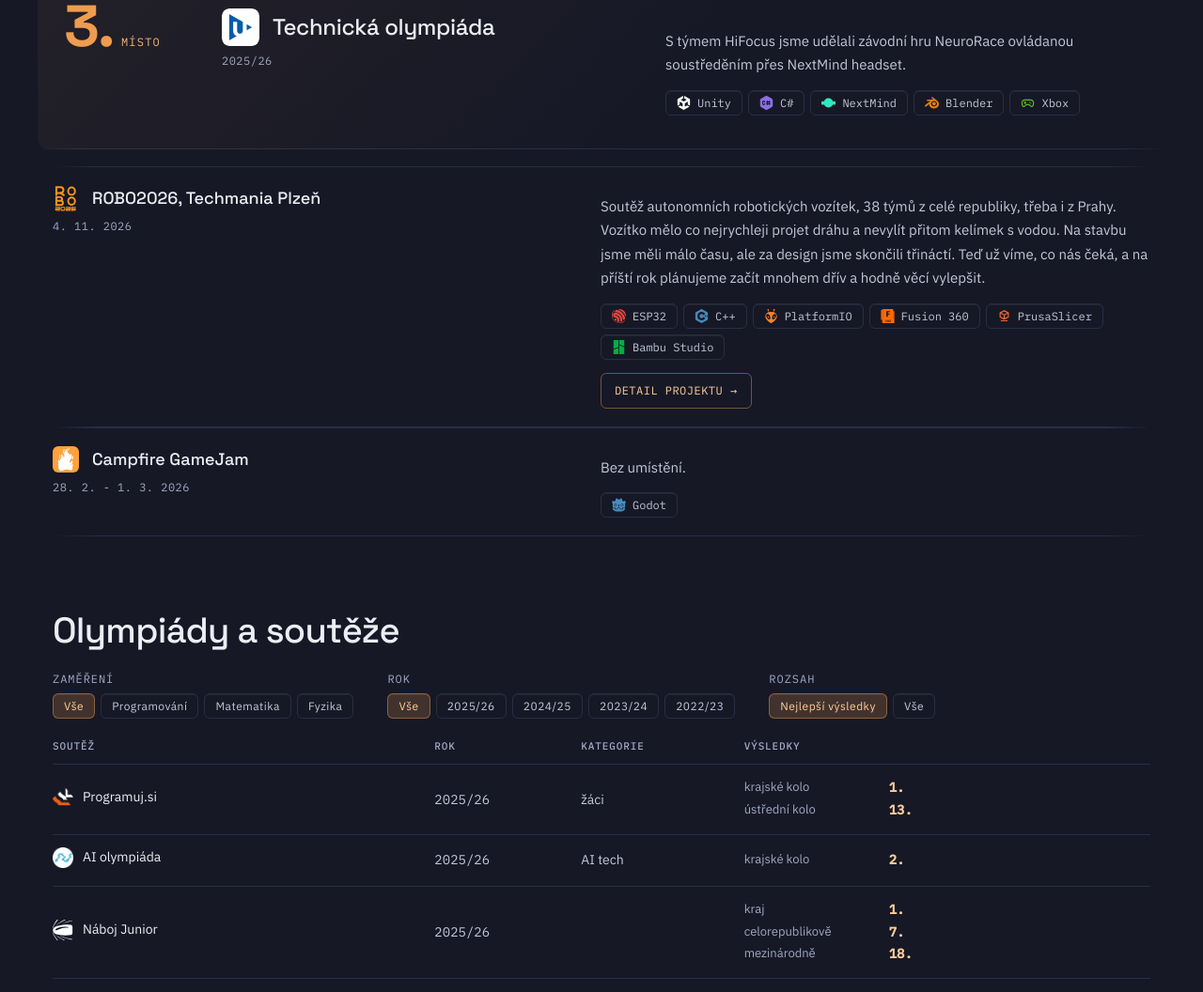
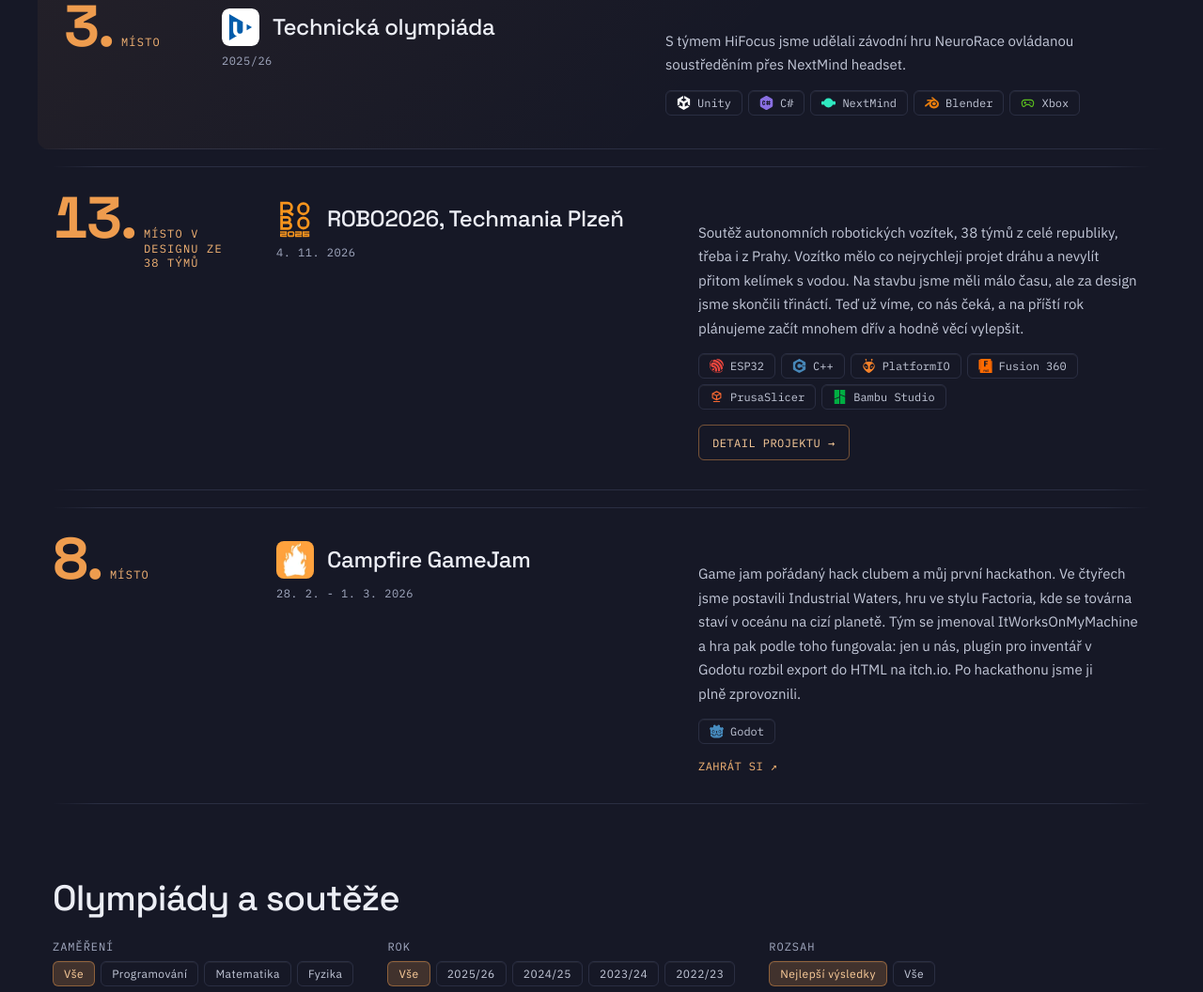
Before and after one commit to TomasKruta/TomasKruta.github.io, a plain HTML site: page index.html in a window 1280 px wide. Shown: the part 3570-4626 px from the top of the page at 94% size. Drawn offline with Linux system fonts and the light colour scheme.

Commit message:
deploy: TomasKruta/PersonalWeb@33cc05d67e6e3396ab88b48a54b68f9f6650c79f

```diff
--- a/index.html
+++ b/index.html
@@ -500,12 +500,16 @@
       </div>
     </div>
 
-    <div class="row row--baseline row--link rule-both">
-      <div class="row__head">
-        <p class="row__title row__title--logo"><img class="complogo complogo--row" src="assets/competitions/robo2026.svg" alt="" width="96" height="96" loading="lazy">ROBO2026, Techmania Plzeň</p>
-        <p class="row__date">4. 11. 2026</p>
+    <div class="award award--plain award--link rule-both">
+      <p class="award__place">
+        <span class="award__num">13.</span>
+        <span class="award__place-label" data-cs="místo v designu ze 38 týmů" data-en="place in design out of 38 teams">místo v designu ze 38 týmů</span>
+      </p>
+      <div class="award__head">
+        <p class="award__title"><img class="complogo complogo--award" src="assets/competitions/robo2026.svg" alt="" width="96" height="96" loading="lazy">ROBO2026, Techmania Plzeň</p>
+        <p class="award__date">4. 11. 2026</p>
       </div>
-      <div class="row__body">
+      <div class="award__body">
         <p
           data-cs="Soutěž autonomních robotických vozítek, 38 týmů z celé republiky, třeba i z Prahy. Vozítko mělo co nejrychleji projet dráhu a nevylít přitom kelímek s vodou. Na stavbu jsme měli málo času, ale za design jsme skončili třináctí. Teď už víme, co nás čeká, a na příští rok plánujeme začít mnohem dřív a hodně věcí vylepšit."
           data-en="A contest for autonomous robot vehicles, 38 teams from all over the country, Prague included. The vehicle had to cover the course as fast as possible without spilling a cup of water. We had little time to build, but we came 13th for design. Now we know what to expect, and for next year we plan to start much earlier and improve a lot.">Soutěž autonomních robotických vozítek, 38 týmů z celé republiky, třeba i z Prahy. Vozítko mělo co nejrychleji projet dráhu a nevylít přitom kelímek s vodou. Na stavbu jsme měli málo času, ale za design jsme skončili třináctí. Teď už víme, co nás čeká, a na příští rok plánujeme začít mnohem dřív a hodně věcí vylepšit.</p>
@@ -514,14 +518,21 @@
       </div>
     </div>
 
-    <div class="row row--baseline rule-both">
-      <div class="row__head">
-        <p class="row__title row__title--logo"><img class="complogo complogo--row" src="assets/competitions/campfire.webp" alt="" width="96" height="96" loading="lazy">Campfire GameJam</p>
-        <p class="row__date">28. 2. - 1. 3. 2026</p>
+    <div class="award award--plain rule-both">
+      <p class="award__place">
+        <span class="award__num">8.</span>
+        <span class="award__place-label" data-cs="místo" data-en="place">místo</span>
+      </p>
+      <div class="award__head">
+        <p class="award__title"><img class="complogo complogo--award" src="assets/competitions/campfire.webp" alt="" width="64" height="64" loading="lazy">Campfire GameJam</p>
+        <p class="award__date">28. 2. - 1. 3. 2026</p>
       </div>
-      <div class="row__body">
-        <p data-cs="Bez umístění." data-en="No placement.">Bez umístění.</p>
+      <div class="award__body">
+        <p
+          data-cs="Game jam pořádaný hack clubem a můj první hackathon. Ve čtyřech jsme postavili Industrial Waters, hru ve stylu Factoria, kde se továrna staví v oceánu na cizí planetě. Tým se jmenoval ItWorksOnMyMachine a hra pak podle toho fungovala: jen u nás, plugin pro inventář v Godotu rozbil export do HTML na itch.io. Po hackathonu jsme ji plně zprovoznili."
+          data-en="A game jam run by a hack club, and my first hackathon. Four of us built Industrial Waters, a Factorio-style game where you build a factory in the ocean of an alien planet. Our team was called ItWorksOnMyMachine and the game lived up to it: it only worked on our machines, because an inventory plugin in Godot broke the HTML export to itch.io. After the hackathon we got it fully working.">Game jam pořádaný hack clubem a můj první hackathon. Ve čtyřech jsme postavili Industrial Waters, hru ve stylu Factoria, kde se továrna staví v oceánu na cizí planetě. Tým se jmenoval ItWorksOnMyMachine a hra pak podle toho fungovala: jen u nás, plugin pro inventář v Godotu rozbil export do HTML na itch.io. Po hackathonu jsme ji plně zprovoznili.</p>
         <div class="stack award__stack"><span class="tag tag-neutral"><svg class="icon" style="color:#478CBF" aria-hidden="true"><use href="#i-godotengine"></use></svg>Godot</span></div>
+        <a class="award__link" href="https://trigware.itch.io/industrial-waters" target="_blank" rel="noopener" data-cs="Zahrát si ↗" data-en="Play it ↗">Zahrát si ↗</a>
       </div>
     </div>
 
```
Also changed, not shown: css/portfolio.css.
